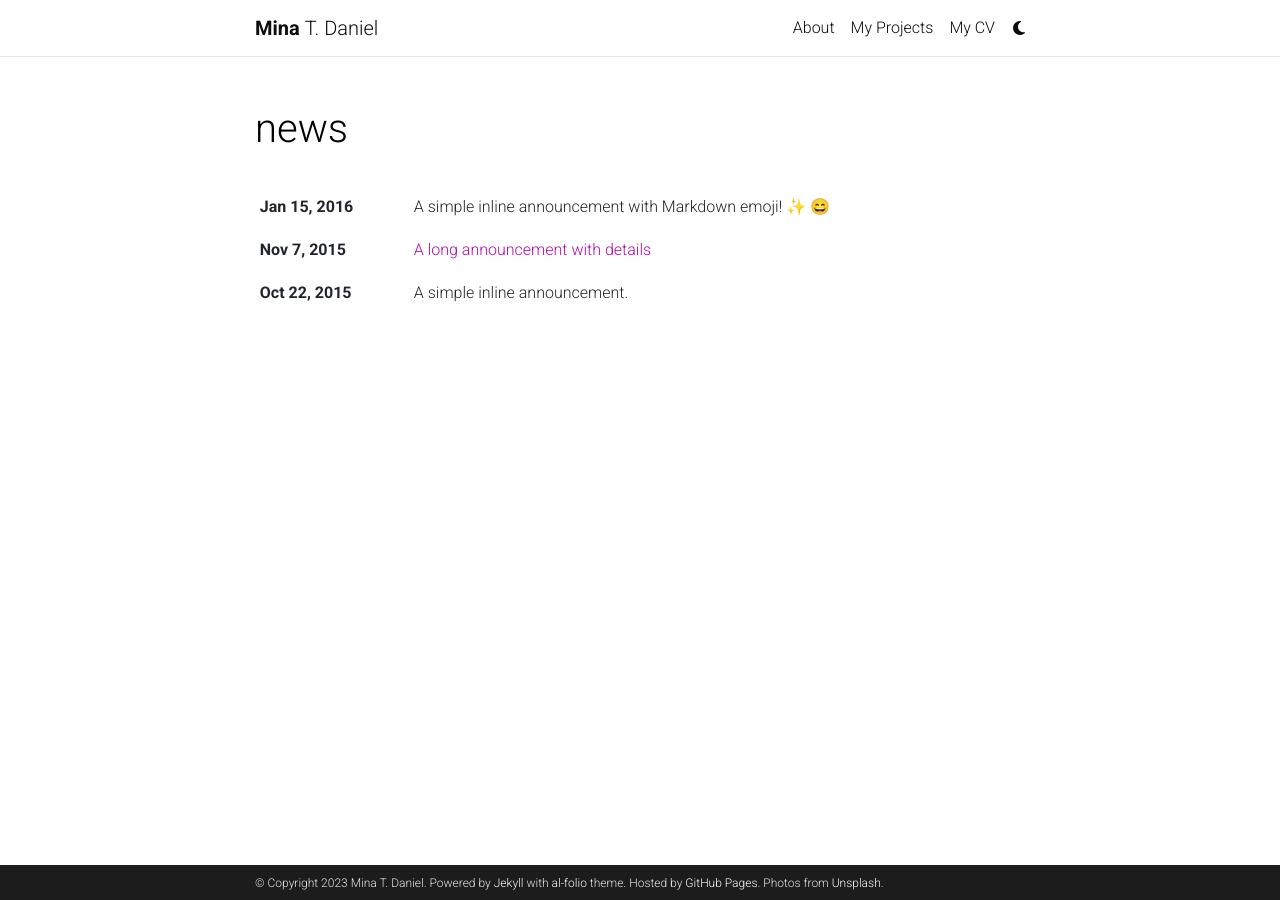
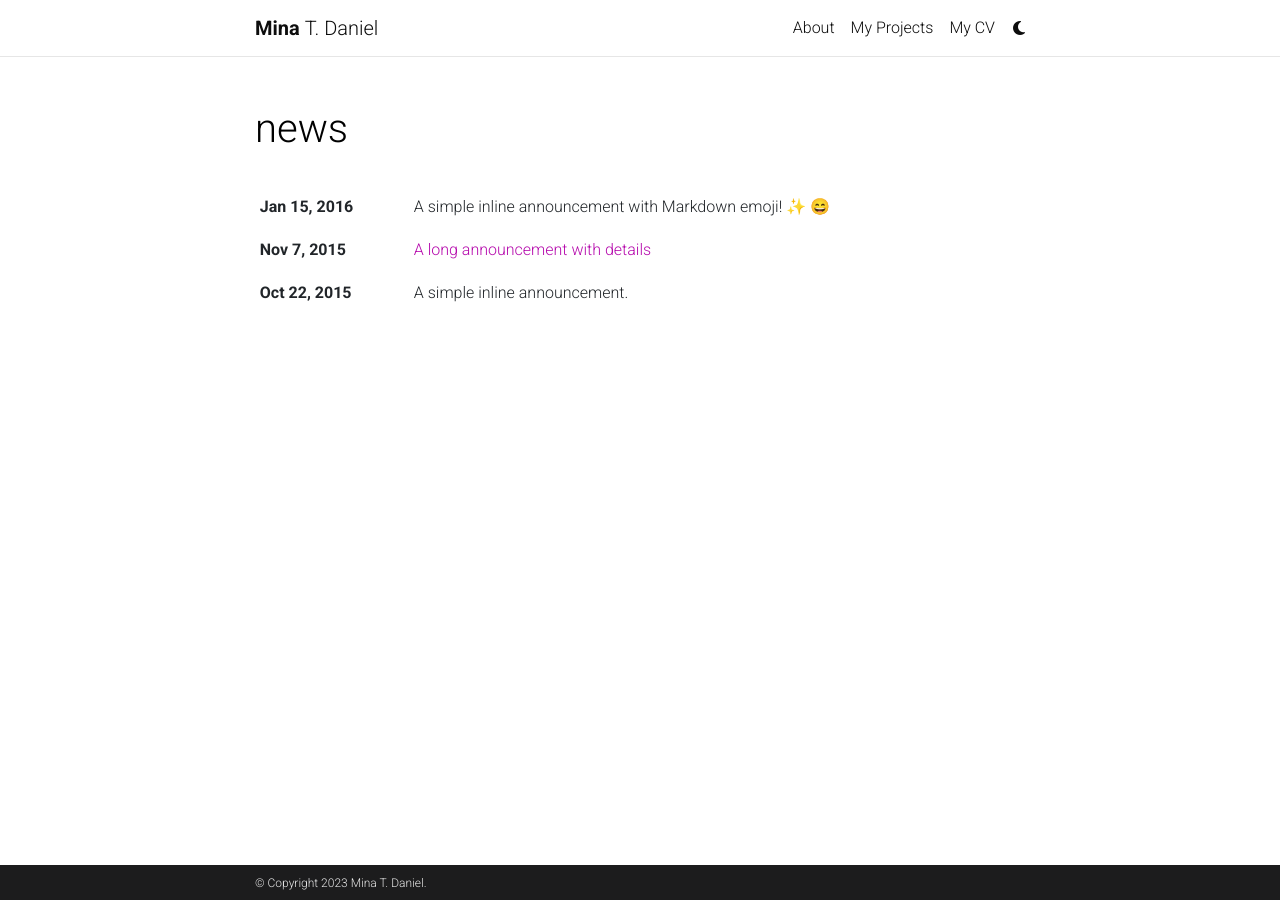
Before and after one commit to Minaaa01/Minaaa01.github.io, a Jekyll site: the page built from news.html, in a window 1280 px wide. Built offline with Jekyll 4.4.1, drawn with Linux system fonts in a browser that asks for light colours; emoji names are drawn with the system emoji font; comment, search, counter and statistics services are not loaded; a style sheet for code colours, icons or effects is not loaded.

Commit message:
Update _config.yml

```diff
--- a/_config.yml
+++ b/_config.yml
@@ -9,12 +9,6 @@
 email: minatawfik49@gmail.com
 description: > # the ">" symbol means to ignore newlines until "footer_text:"
   A simple, whitespace theme for academics. Based on [*folio](https://github.com/bogoli/-folio) design.
-footer_text: >
-  Powered by <a href="https://jekyllrb.com/" target="_blank">Jekyll</a> with <a href="https://github.com/alshedivat/al-folio">al-folio</a> theme.
-  Hosted by <a href="https://pages.github.com/" target="_blank">GitHub Pages</a>.
-  Photos from <a href="https://unsplash.com" target="_blank">Unsplash</a>.
-keywords: jekyll, jekyll-theme, academic-website, portfolio-website  # add your own keywords or leave empty
-
 lang: en # the language of your site (for example: en, fr, cn, ru, etc.)
 icon: ⚛️  # the emoji used as the favicon (alternatively, provide image name in /assets/img/)
 
```
